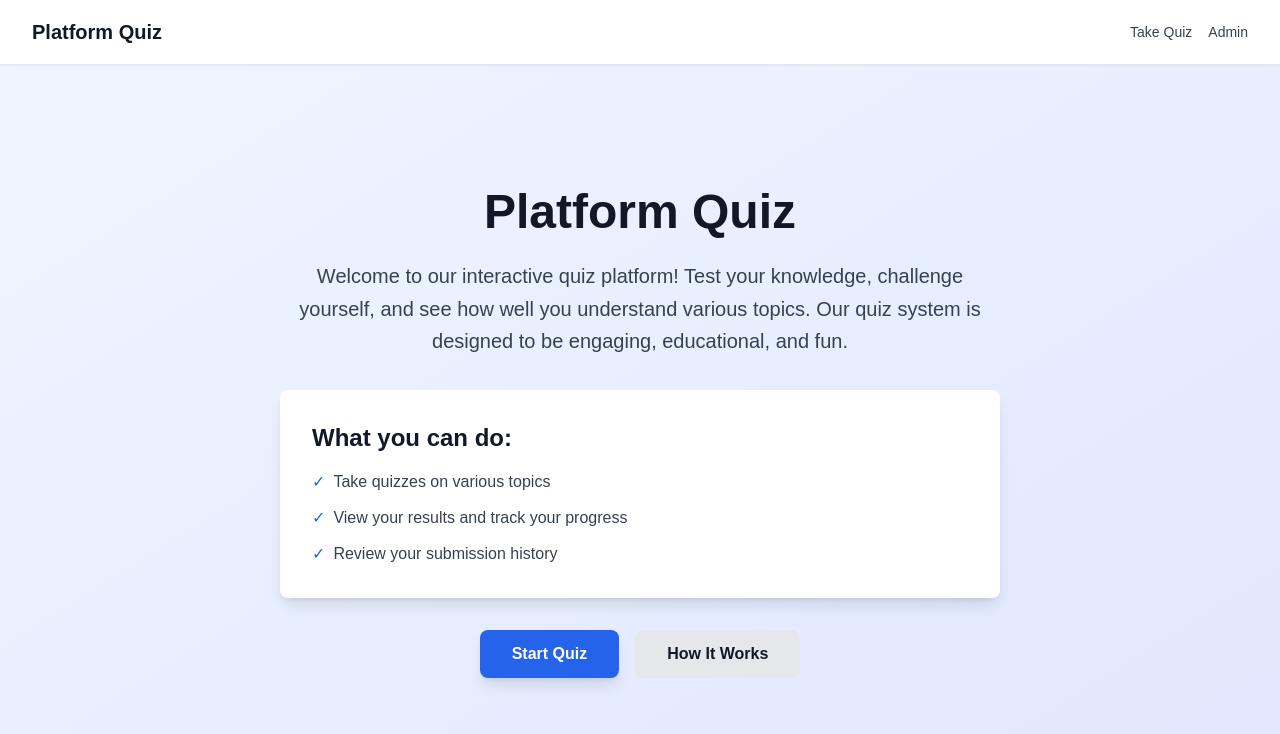
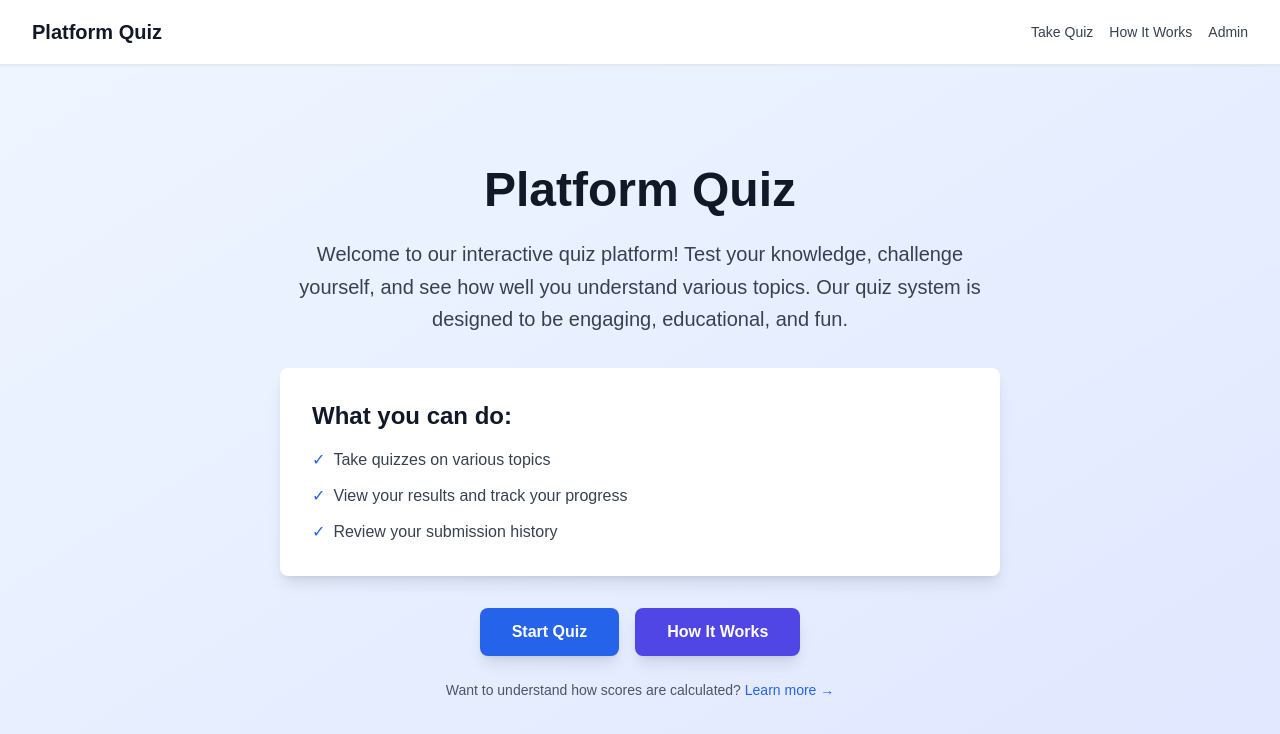
Before and after one commit to Phronesis2025/platform_quiz, a Next.js app: page / in a window 1280 px wide. Shown: the top 734 px of the page. Built offline with nearby package versions, Linux system fonts and the light colour scheme.

Commit message:
Make How It Works link more prominent - add to nav and enhance visibility

```diff
--- a/app/page.tsx
+++ b/app/page.tsx
@@ -21,6 +21,12 @@ export default function Home() {
                 className="text-gray-700 dark:text-gray-300 hover:text-blue-600 dark:hover:text-blue-400 transition-colors text-sm font-medium"
               >
                 Take Quiz
+              </Link>
+              <Link
+                href="/how-it-works"
+                className="text-gray-700 dark:text-gray-300 hover:text-blue-600 dark:hover:text-blue-400 transition-colors text-sm font-medium"
+              >
+                How It Works
               </Link>
               <Link
                 href="/admin"
@@ -79,11 +85,22 @@ export default function Home() {
             </Link>
             <Link
               href="/how-it-works"
-              className="inline-block bg-gray-200 hover:bg-gray-300 dark:bg-gray-700 dark:hover:bg-gray-600 text-gray-900 dark:text-white font-semibold py-3 px-8 rounded-lg transition-colors duration-200"
+              className="inline-block bg-indigo-600 hover:bg-indigo-700 text-white font-semibold py-3 px-8 rounded-lg transition-colors duration-200 shadow-lg hover:shadow-xl"
             >
               How It Works
             </Link>
           </div>
+
+          {/* Additional link text */}
+          <p className="mt-6 text-sm text-gray-600 dark:text-gray-400">
+            Want to understand how scores are calculated?{" "}
+            <Link
+              href="/how-it-works"
+              className="text-blue-600 dark:text-blue-400 hover:underline font-medium"
+            >
+              Learn more →
+            </Link>
+          </p>
         </div>
       </div>
     </div>
```
